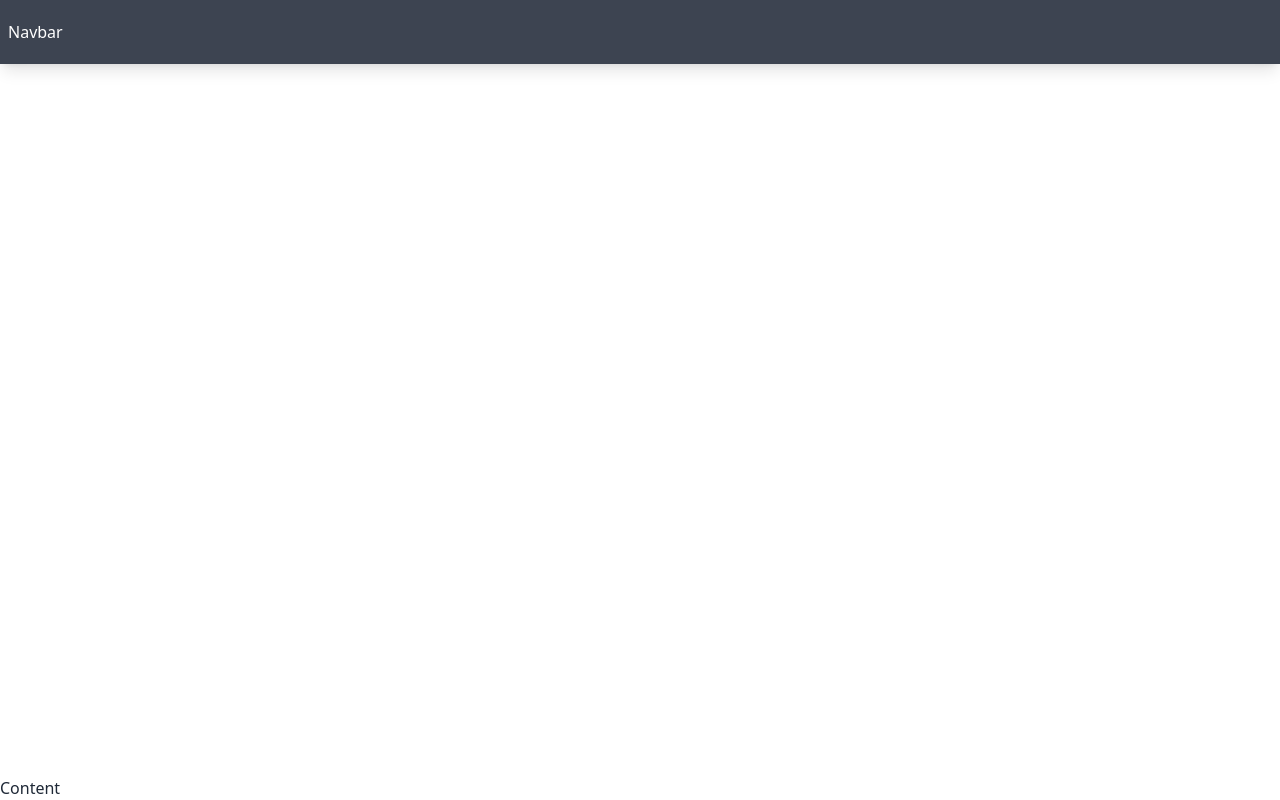
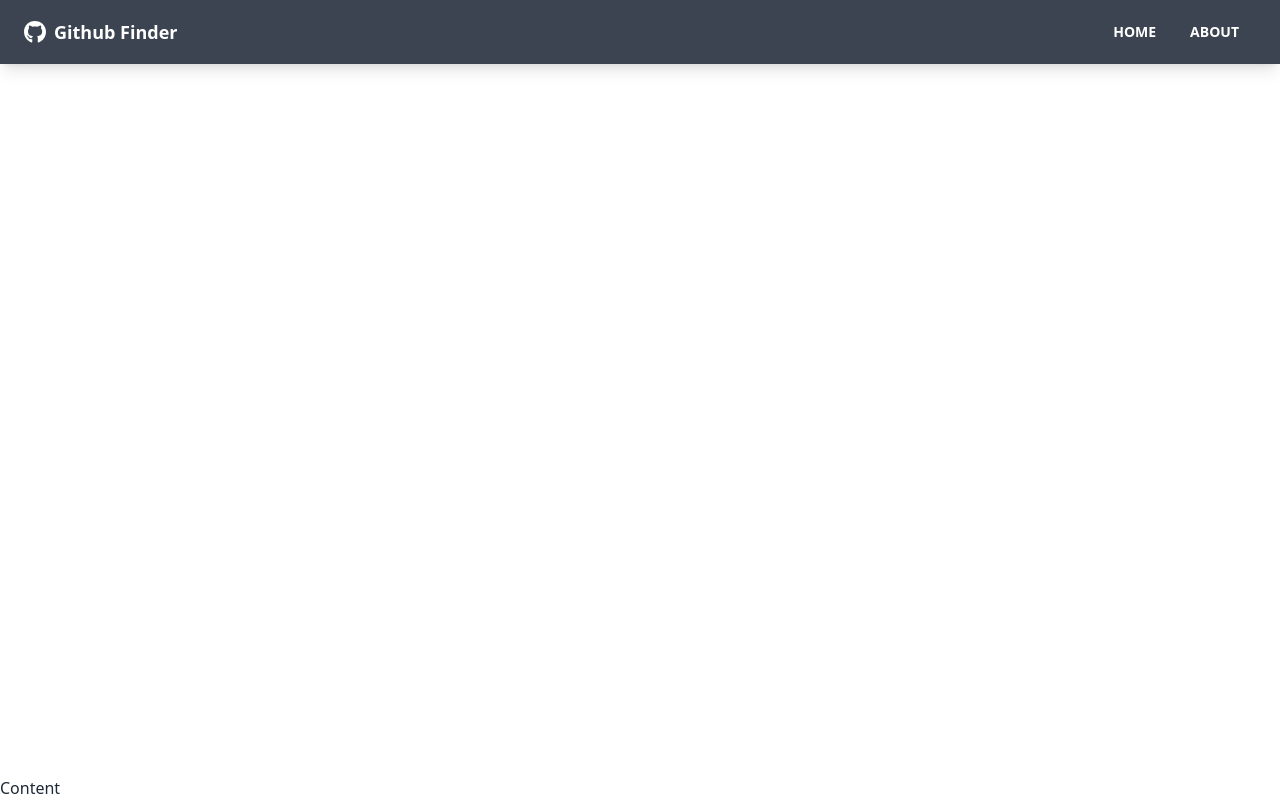
Before and after one commit to jhonadc/github-finder-REACT.2022, a React (Create React App) app: page / in a window 1280 px wide. Built offline with nearby package versions, Linux system fonts and the light colour scheme.

Commit message:
Navbar completed with icon, and Home.About btns

```diff
--- a/src/components/layout/Navbar.jsx
+++ b/src/components/layout/Navbar.jsx
@@ -7,7 +7,29 @@
     <nav
       className='navbar mb-12 shadow-lg bg-neutral
   text-neutral-content'>
-      Navbar
+      {/* full page */}
+      <div className='container mx-auto'>
+        {/* margin auto l and r */}
+        <div className='flex-none px-2 mx-2'>
+          {/* padding and margin on x axis */}
+          <FaGithub className='inline pr-2 text-3xl' />
+          {/* inline text next to it. padding right. change size*/}
+          <Link to='/' className='text-lg font-bold align-middle'>
+            {title}
+          </Link>
+        </div>
+
+        <div className='flex-1 px-2 mx-2'>
+          <div className='flex justify-end'>
+            <Link to='/' className='btn btn-ghost brn-sm rounded-btn'>
+              Home
+            </Link>
+            <Link to='/about' className='btn btn-ghost brn-sm rounded-btn'>
+              About
+            </Link>
+          </div>
+        </div>
+      </div>
     </nav>
   );
 }
```
